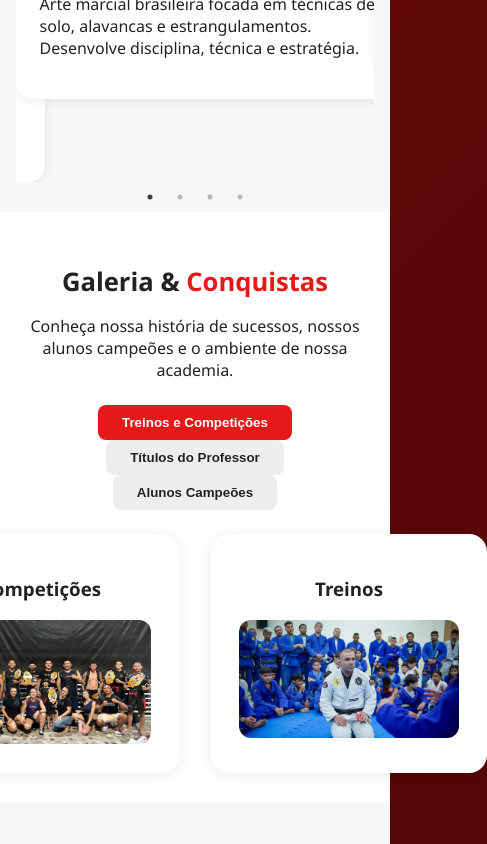
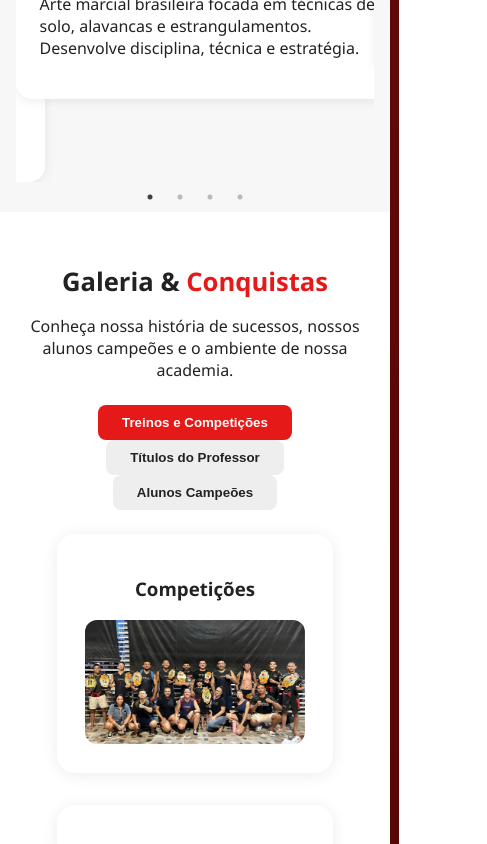
Before and after one commit to Mabiisilva/lpitalokimura, a React (Create React App) app: page / in a window 390 px wide. Both pictures are taken after a click on the button "Treinos e Competições". Shown: the part 2348-3192 px from the top of the page, 487 px wide, since content can reach past the window. Built offline with nearby package versions, Linux system fonts and the light colour scheme.

Commit message:
Ajuste no layout desse bloco deve se ajustar corretamente em qualquer dispositivo

```diff
--- a/src/App.css
+++ b/src/App.css
@@ -401,6 +401,13 @@ body {
   box-shadow: 0 2px 12px rgba(0,0,0,0.08);
 }
 
+.galeria-cards-container {
+  display: flex;
+  gap: 32px;
+  justify-content: center;
+  flex-wrap: wrap;
+}
+
 .regras {
   background: #f7f7f7;
   color: #222;
@@ -609,6 +616,10 @@ body {
   h2 {
     font-size: 1.8rem;
   }
+  .galeria-cards-container {
+    flex-direction: column;
+    align-items: center;
+  }
 }
 
 @media (max-width: 600px) {
--- a/src/App.js
+++ b/src/App.js
@@ -347,7 +347,7 @@ function App() {
         </div>
 {tab === 'treinos' && (
   <div className="galeria-img-vertical">
-    <div style={{display: 'flex', gap: '32px', justifyContent: 'center'}}>
+    <div className="galeria-cards-container">
       <div className="card-galeria" onClick={() => setOpenCompeticoes(true)} style={{cursor: 'pointer'}}>
         <h3>Competições</h3>
         <img src="/competicao1.jpg" alt="Competições" style={{width: '100%', maxWidth: '220px', borderRadius: '12px'}} />
```
Also changed, not shown: public/gustavo.jpg.
